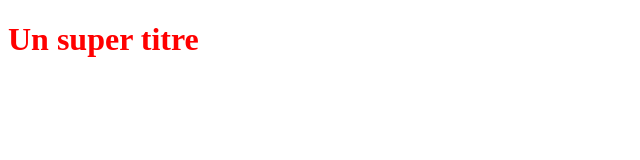
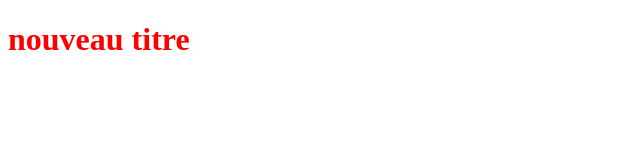
Before and after one commit to ggaitou/giga, a plain HTML site: page index.html in a window 1280 px wide. Shown: the whole page, without its empty margins (0-640 px from the left). Drawn offline with Linux system fonts and the light colour scheme.

Commit message:
modification sur H1

```diff
--- a/index.html
+++ b/index.html
@@ -5,6 +5,6 @@
    <link rel="stylesheet" type="text/css" href="styles.css">
 </head>
 <body>
-   <h1>Un super titre</h1>
+   <h1>nouveau titre</h1>
 </body>
 </html>
```
